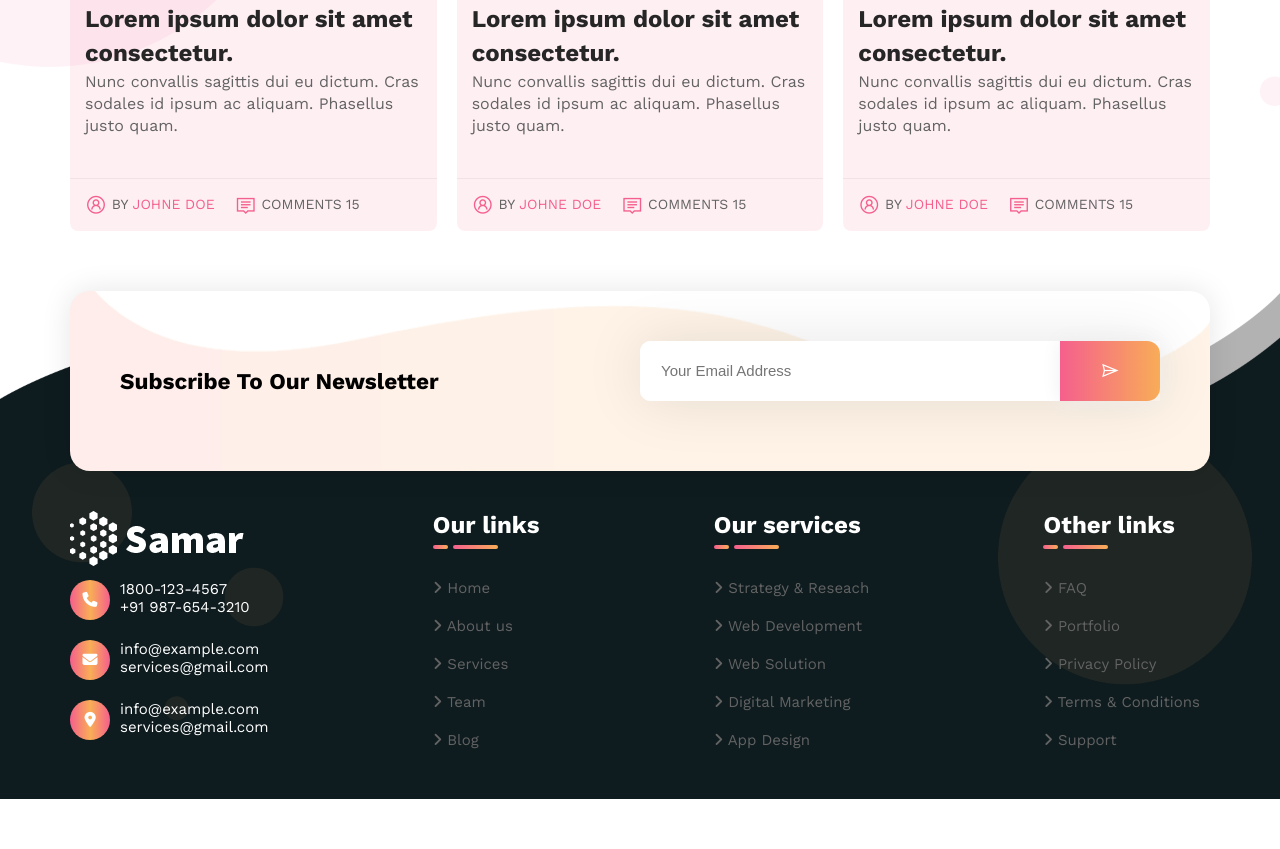
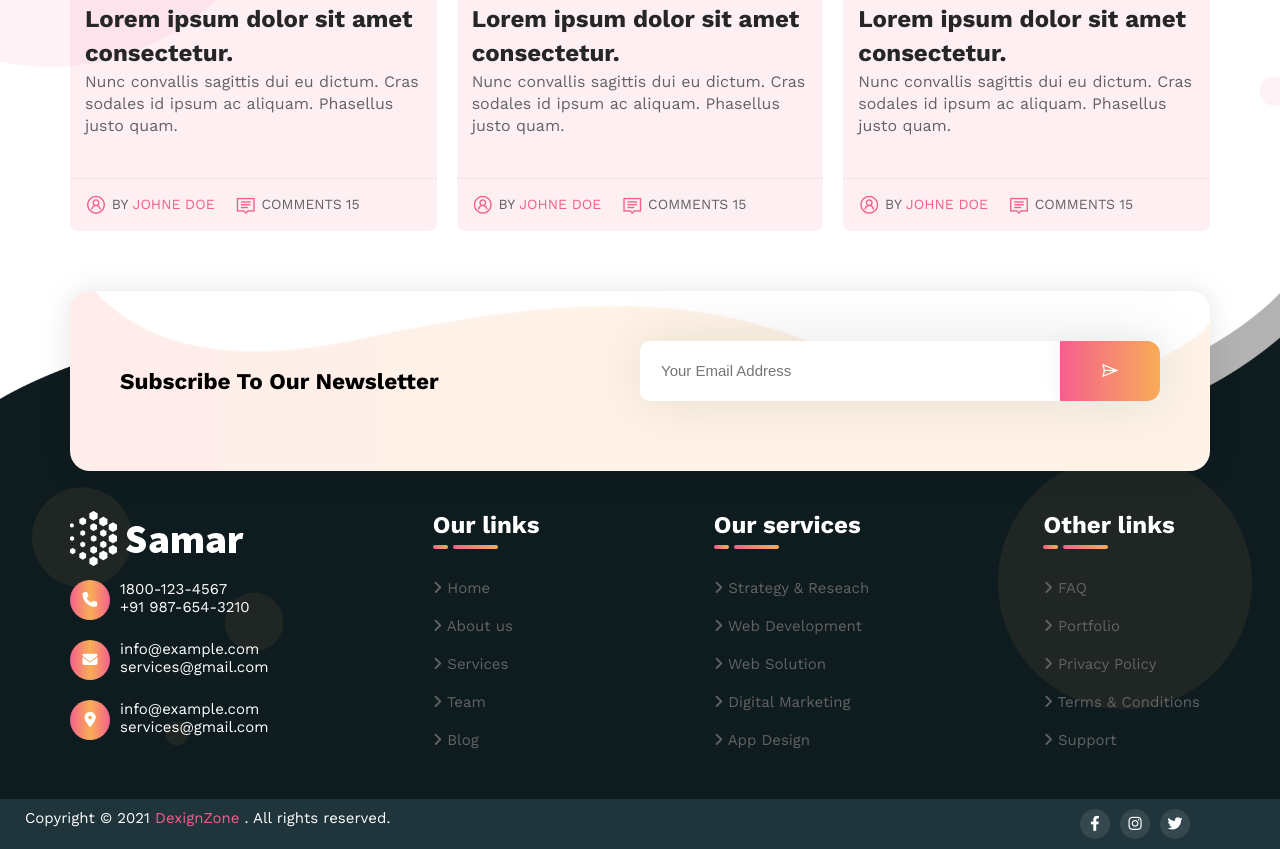
Before and after one commit to tanphu10/Project__Samar, a plain HTML site: page index.html in a window 1280 px wide. Shown: the part 5020-5869 px from the top of the page. Before the commit the page ends 5819 px from the top, so only its background shows below. Drawn offline with nearby package versions, Linux system fonts and the light colour scheme; some packages are replaced by stand-ins of ours; a script that the page names is missing.

Commit message:
update footer

```diff
--- a/index.html
+++ b/index.html
@@ -538,7 +538,7 @@
                 </div>
             </div>
         </div>
-        <!-- <div class="bottom__reserved">
+        <div class="bottom__reserved">
             <div class="bottom__reserved__title">
                 <p>Copyright © 2021 <span style=" color: #f55f8d;">DexignZone</span> . All rights reserved.</p>
             </div>
@@ -553,7 +553,7 @@
                     <i class="fa-brands fa-twitter"></i>
                 </div>
             </div>
-        </div> -->
+        </div>
     </footer>
 
 
```
